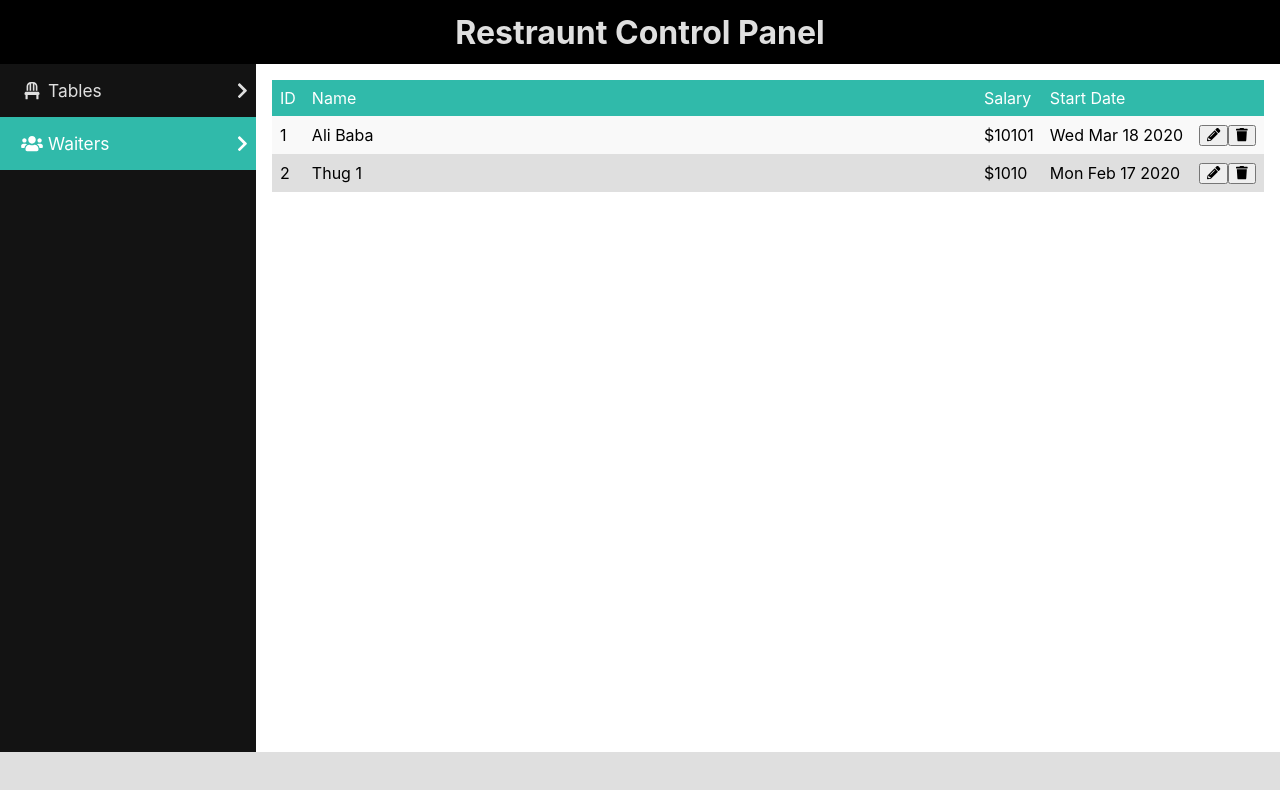
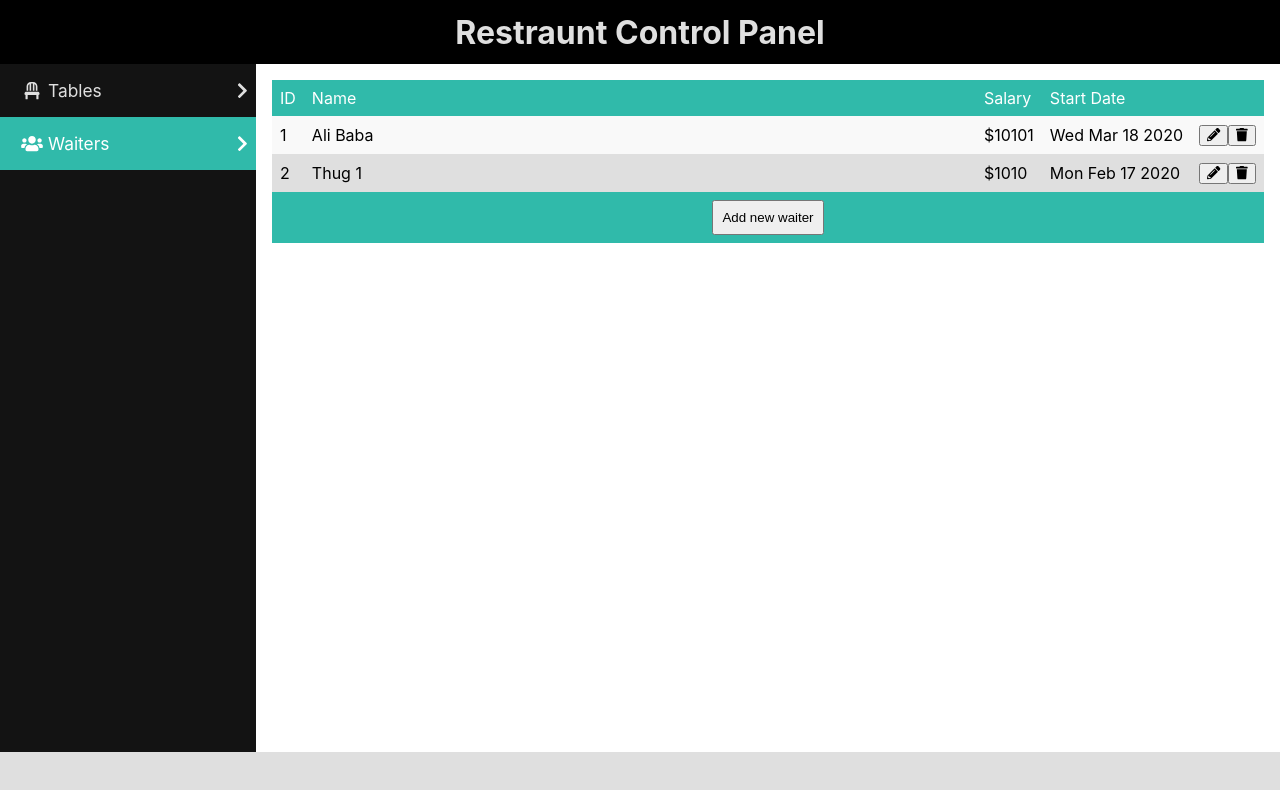
Before and after one commit to stanislav-omelchenko/hillel-react, a React (Create React App) app in the folder 07-restraunt/: page /waiters in a window 1280 px wide. Shown: the top 790 px of the page. Built offline with nearby package versions, Linux system fonts and the light colour scheme.

Commit message:
added waiter creation/editing form

```diff
--- a/07-restraunt/src/App.scss
+++ b/07-restraunt/src/App.scss
@@ -81,6 +81,18 @@
       }
     }
 
+    tfoot tr {
+      background-color: $table-head-bg-color;
+      color: $table-head-fg-color;
+
+      td {
+        text-align: center;
+
+        button {
+          padding: 0.5rem;
+        }
+      }
+    }
     td {
       padding: 0.5rem;
       vertical-align: middle;
--- a/07-restraunt/src/components/waiters/WaiterPage/WaiterPage.js
+++ b/07-restraunt/src/components/waiters/WaiterPage/WaiterPage.js
@@ -1,5 +1,6 @@
 import React, { useState } from "react";
 import { connect } from "react-redux";
+import { Redirect } from "react-router-dom";
 
 function dateToYMD(date) {
   var d = date.getDate();
@@ -30,13 +31,15 @@ function WaiterPage({ waiter }) {
         break;
     }
     setInternalWaiter({
-      ...waiter,
+      ...internalWaiter,
       [e.target.name]: value
     });
   }
 
+  console.log(internalWaiter);
   return (
     <div className="entity-page">
+      {waiter !== undefined ? (
         <form onSubmit={onSubmit}>
           <label htmlFor="name">Name</label>
           <input
@@ -65,12 +68,22 @@ function WaiterPage({ waiter }) {
           />
           <button type="submit">Save</button>
         </form>
+      ) : (
+        <Redirect to="/waiters" />
+      )}
     </div>
   );
 }
 
 function mapStateToProps({ waiters }, { match }) {
-  const waiter = waiters.list.find(waiter => waiter.id === +match.params.id);
+  const waiter =
+    match.params.id === "create"
+      ? {
+          name: "",
+          salary: 1000,
+          startDate: Math.floor(Date.now() / 1000)
+        }
+      : waiters.list.find(waiter => waiter.id === +match.params.id);
 
   return {
     waiter: waiter
--- a/07-restraunt/src/components/waiters/Waiters/Waiters.js
+++ b/07-restraunt/src/components/waiters/Waiters/Waiters.js
@@ -5,6 +5,7 @@ import WaiterPage from "../WaiterPage/WaiterPage";
 
 function Waiters() {
   const { path } = useRouteMatch();
+
   return (
     <Switch>
       <Route exact path={`${path}/`} component={WaitersList} />
--- a/07-restraunt/src/components/waiters/WaitersList/WaitersList.js
+++ b/07-restraunt/src/components/waiters/WaitersList/WaitersList.js
@@ -1,8 +1,11 @@
 import React from "react";
 import { connect } from "react-redux";
 import WaitersListItem from "../WaitersLIstItem/WaitersListItem";
+import { Link, useRouteMatch } from "react-router-dom";
 
 function WaitersList({ waiters }) {
+  const { url } = useRouteMatch();
+
   return (
     <table className="waiters-table">
       <thead>
@@ -19,6 +22,15 @@ function WaitersList({ waiters }) {
           <WaitersListItem key={waiter.id} waiter={waiter} />
         ))}
       </tbody>
+      <tfoot>
+        <tr>
+          <td colSpan="5">
+            <Link to={`${url}/create`}>
+              <button>Add new waiter</button>
+            </Link>
+          </td>
+        </tr>
+      </tfoot>
     </table>
   );
 }
```
Lines whose indentation alone changed are shown as unchanged.
